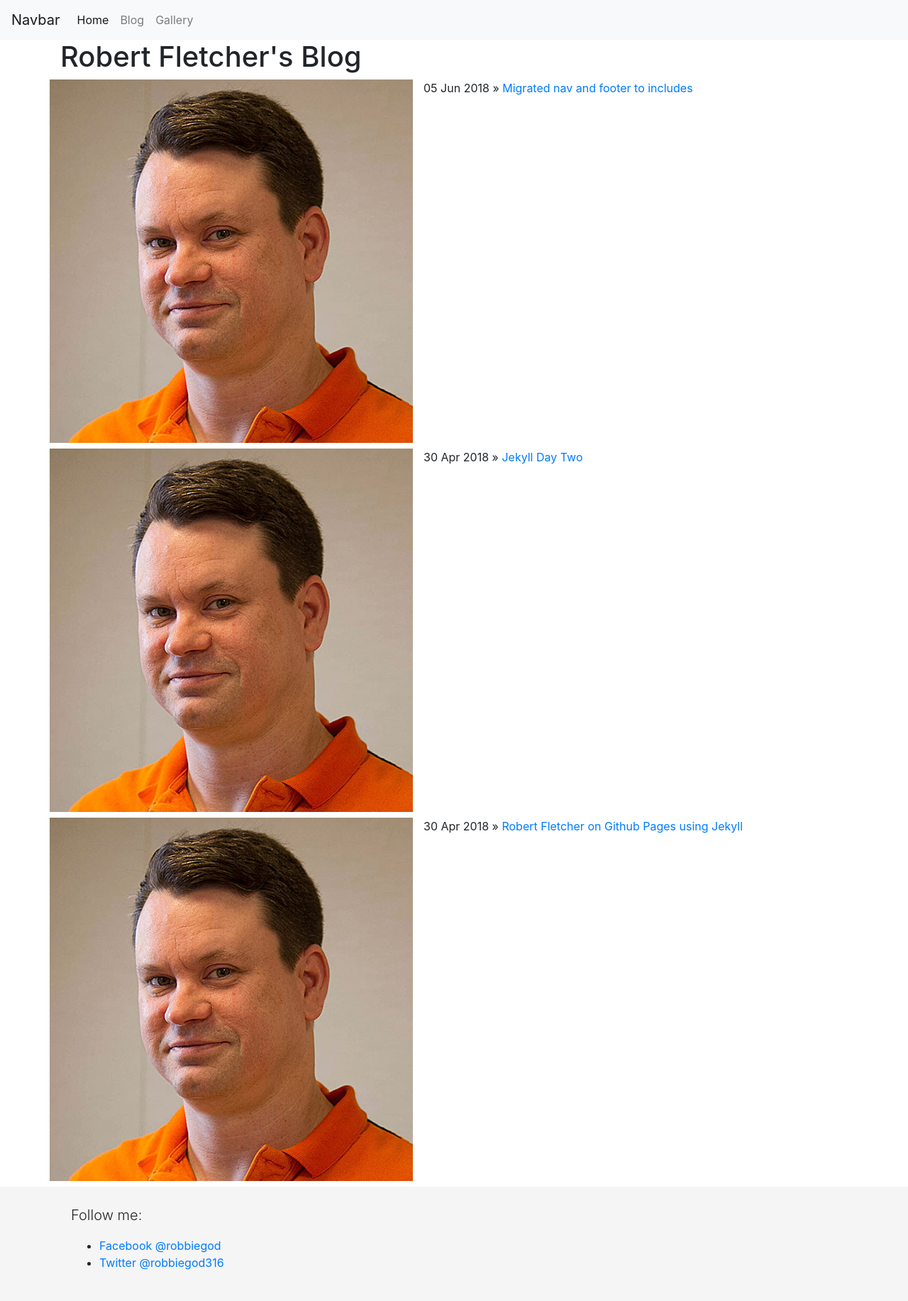
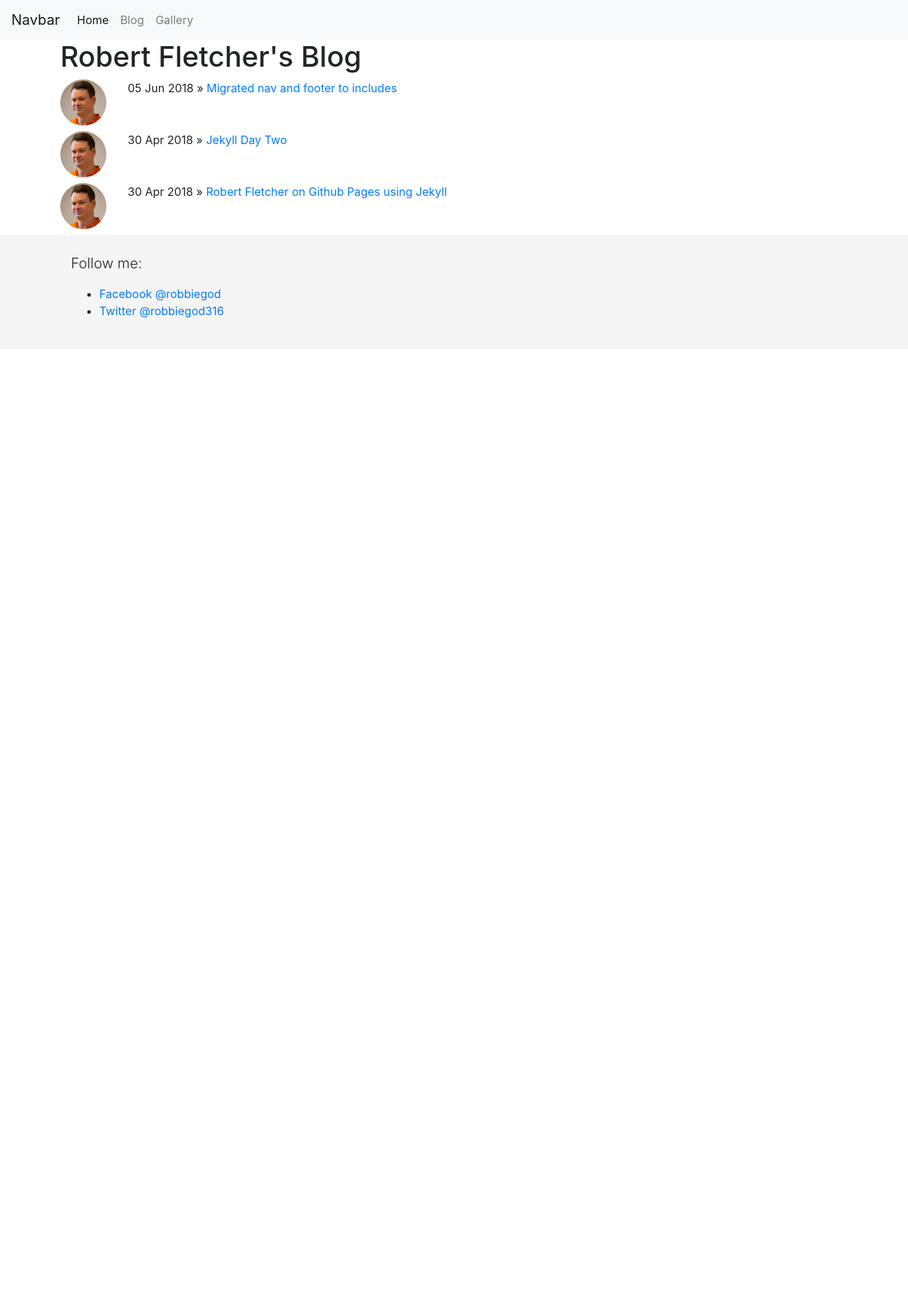
Before and after one commit to robbiegod/robbiegod.github.com, a Jekyll site: the page built from blog/index.html, in a window 1280 px wide. Shown: the whole page at 71% size. Built offline with Jekyll 4.4.1, drawn with Linux system fonts in a browser that asks for light colours; after the commit the page ends 900 px from its top, so only the background shows below that.

Commit message:
setup author style

```diff
--- a/blog/index.html
+++ b/blog/index.html
@@ -7,7 +7,7 @@ title: Robert Fletcher's Blog
 
 				<div class="row">
 
-					<div class="w-80">
+					<div class="col-1 col-sm-1">
 						<h3>
 							<a href="http://twitter.com/{{ site.data.authors[post.author].twitter_handle }}">
 								<img src="{{ site.data.authors[post.author].image_path }}" alt="{{ site.data.authors[post.author].full_name }}" class="profile" />
--- a/css/style.css
+++ b/css/style.css
@@ -3,6 +3,7 @@ img.profile {
   height: auto;
   margin: 0;
   padding: 0;
+  border-radius: 50%;
 }
 
 footer {
--- a/css/style.scss
+++ b/css/style.scss
@@ -6,6 +6,7 @@ img.profile {
   height:auto;
   margin:0;
   padding:0;
+  border-radius:50%;
 }
 
 footer {
```
Also changed, not shown: 1 other file.
